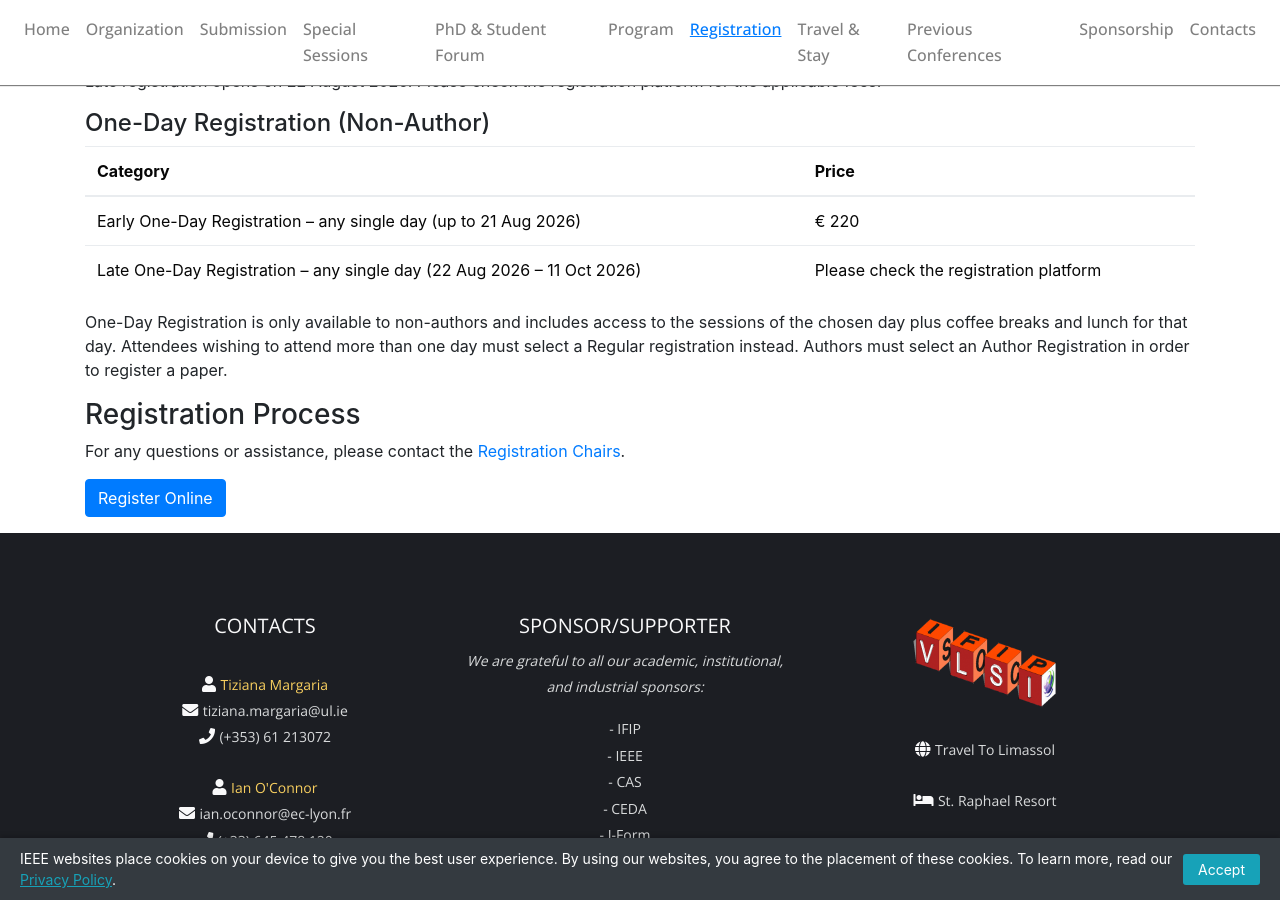
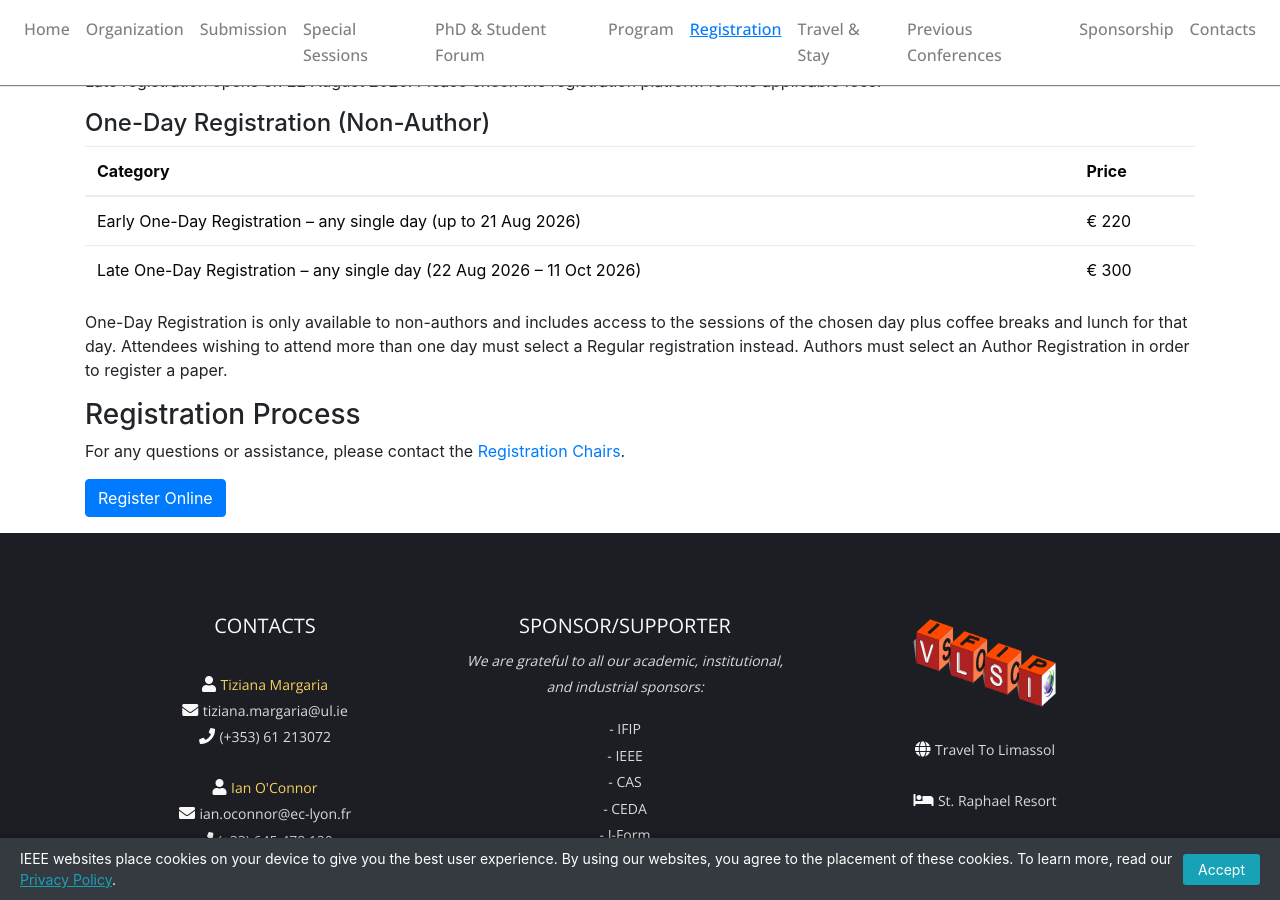
Before and after one commit to vlsi-soc/vlsi-soc, a Jekyll site: the page built from registration.md, in a window 1280 px wide and 900 px high, scrolled down 2629 px. Built offline with Jekyll 4.4.1, drawn with Linux system fonts in a browser that asks for light colours; nearby versions of some CDN libraries.

Commit message:
Added late registration fee

```diff
--- a/registration.md
+++ b/registration.md
@@ -118,7 +118,7 @@ description: "Registration information and fees for VLSI-SoC 2026"
                </tr>
                <tr>
                   <td>Late One-Day Registration &ndash; any single day (22 Aug 2026 &ndash; 11 Oct 2026)</td>
-                  <td>Please check the registration platform</td>
+                  <td>€ 300</td>
                </tr>
             </tbody>
          </table>
```
